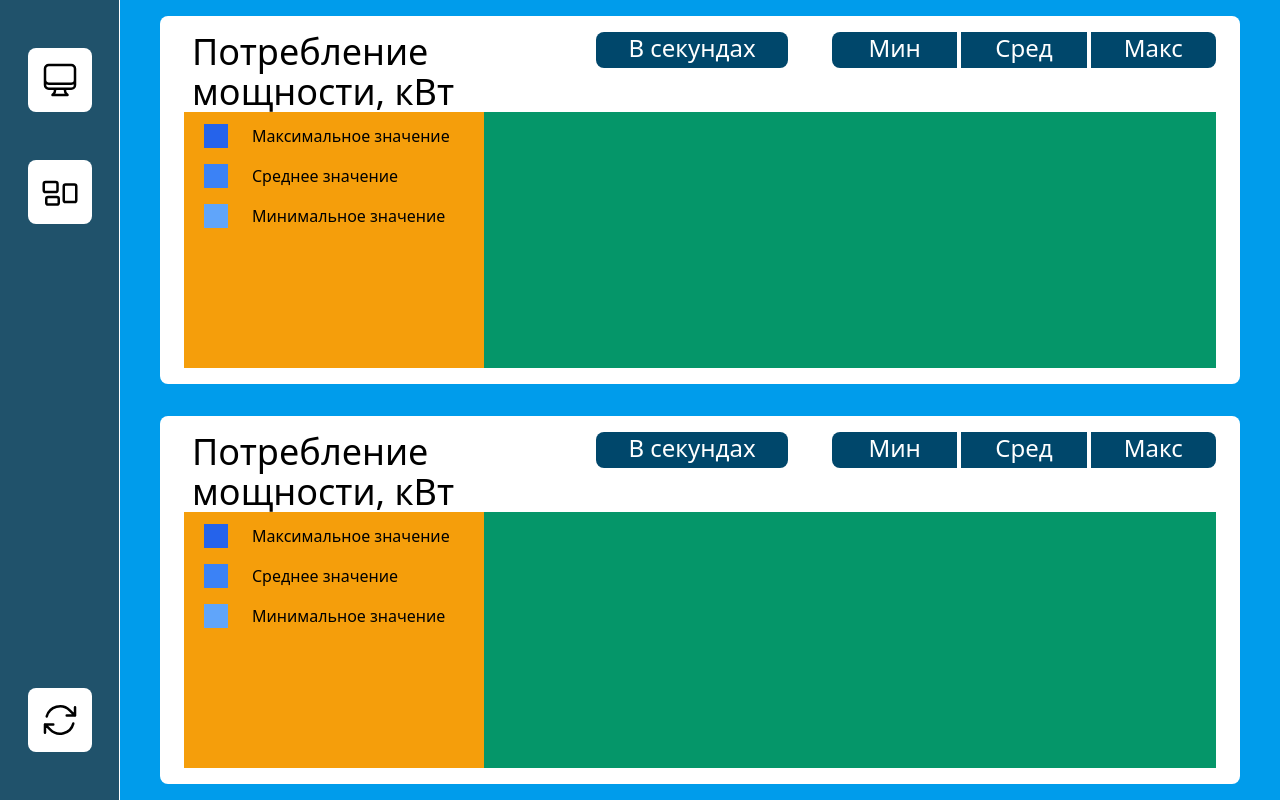
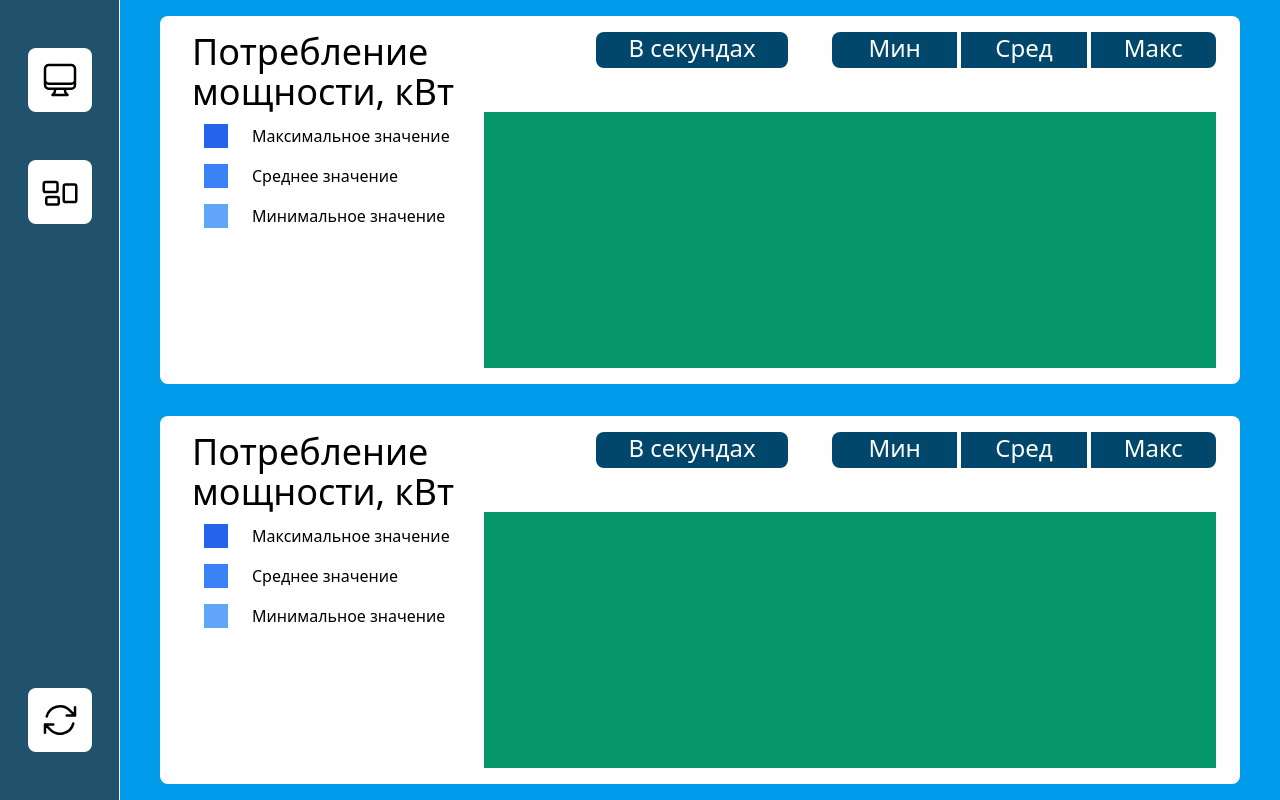
Before and after one commit to TPpotter/FrontEndTpsh, a Vue app: page / in a window 1280 px wide. Built offline with nearby package versions, Linux system fonts and the light colour scheme.

Commit message:
change of bg of legend

```diff
--- a/src/components/ChartComponent.vue
+++ b/src/components/ChartComponent.vue
@@ -21,7 +21,7 @@
     </div>
 
     <div id="bottom_row" class="grid h-full grid-cols-[300px_1fr]">
-      <div id="legend" class="flex px-5 py-3 bg-amber-500 flex-col space-y-4"> <!-- Легенда графика -->
+      <div id="legend" class="flex px-5 py-3 bg-white flex-col space-y-4"> <!-- Легенда графика -->
         <div id="max" class="flex justify-start space-x-6">
           <div class="h-6 w-6 bg-blue-600"></div>
           <span>Максимальное значение</span></div>
```
